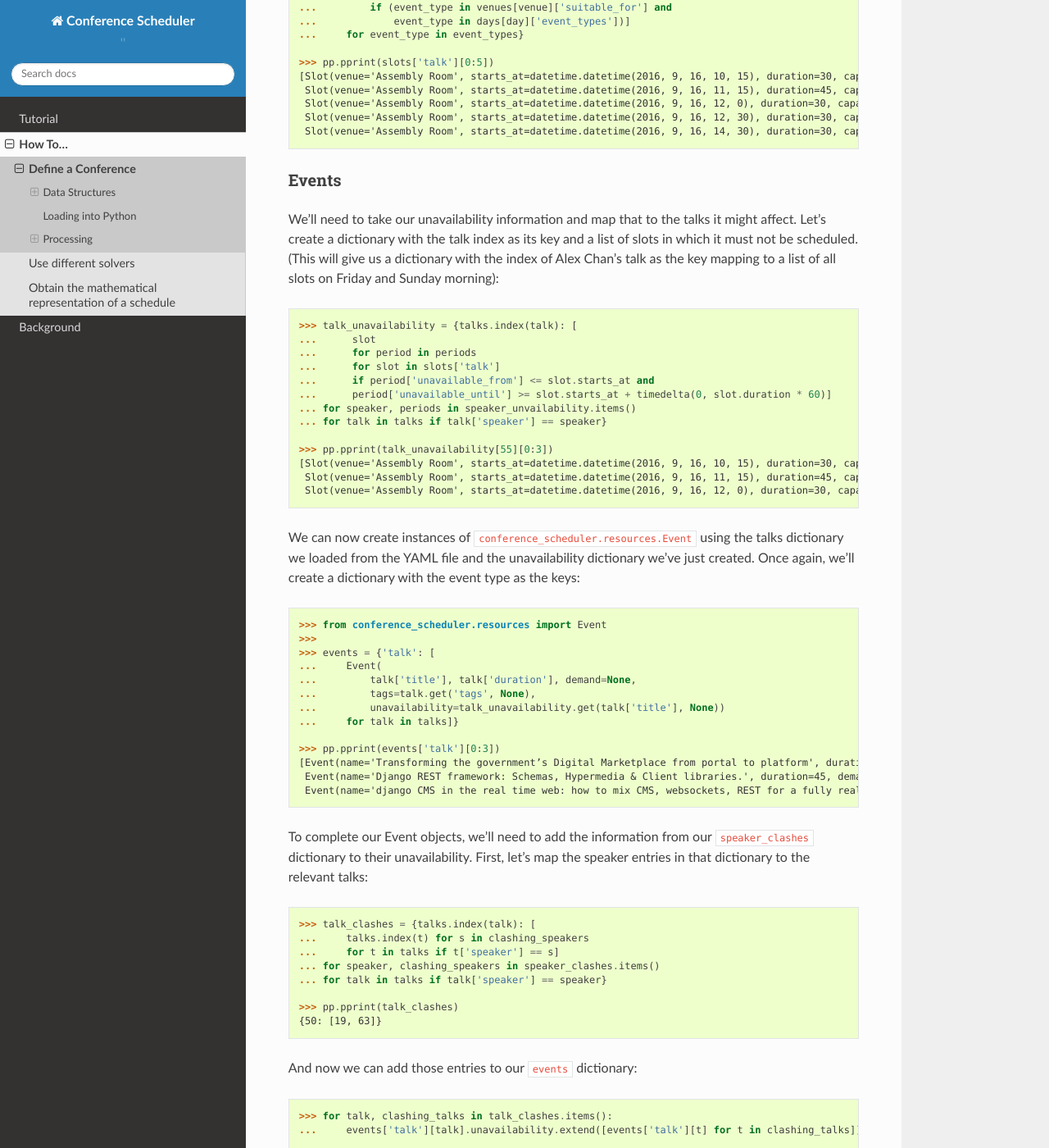
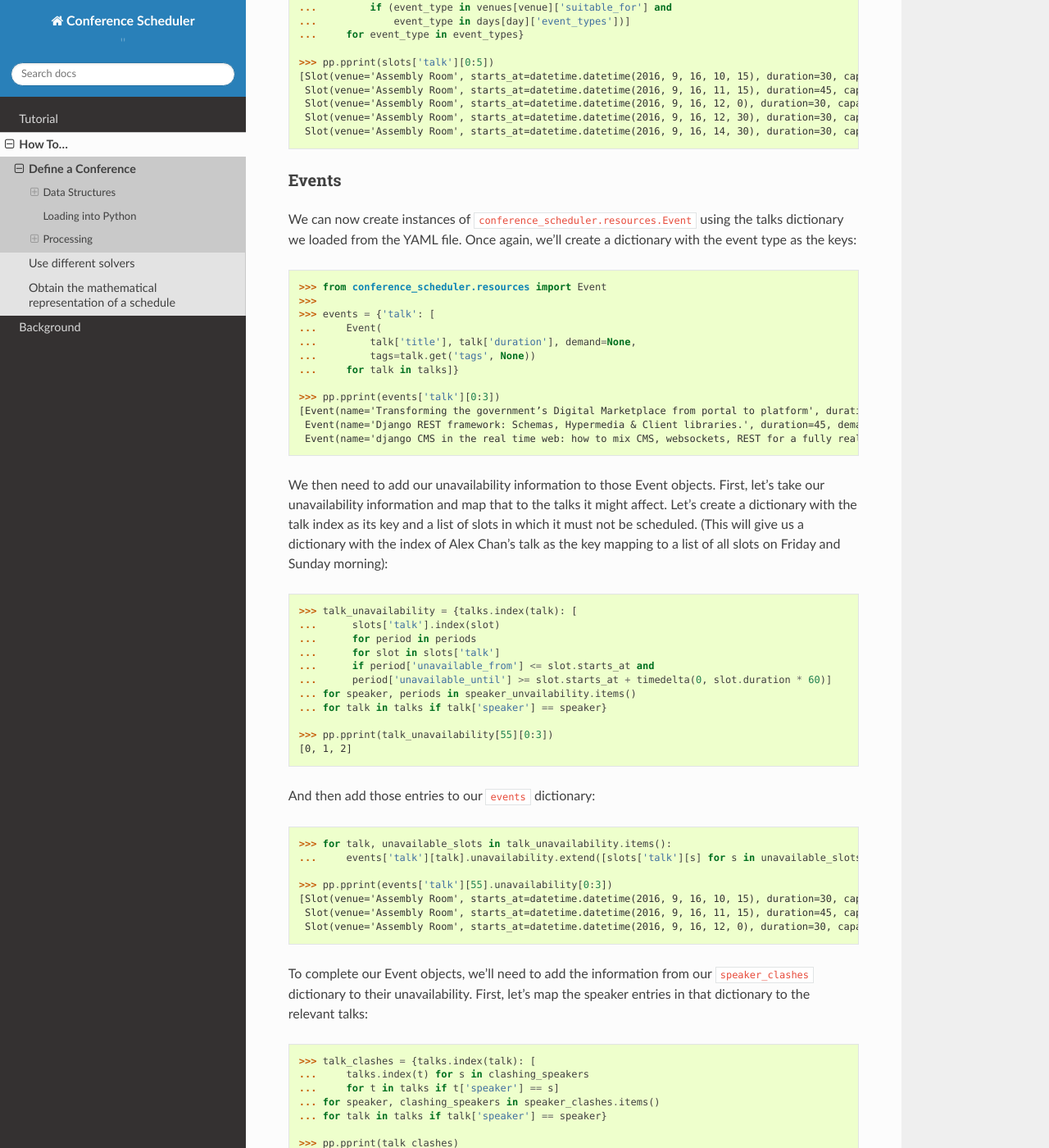
Before and after one commit to PyconUK/ConferenceScheduler, a Sphinx documentation site: the page built from docs/howto/define_a_conference.rst, in a window 1280 px wide and 1400 px high, scrolled down 5583 px. Shown: the whole window at 82% size. Built offline with Sphinx 7.4.7 and the Read the Docs theme 2.0.0, drawn with Linux system fonts in a browser that asks for light colours.

Commit message:
[#44] Add unavailability to events after rather than at their instantiation

```diff
--- a/docs/howto/define_a_conference.rst
+++ b/docs/howto/define_a_conference.rst
@@ -310,15 +310,32 @@ we'll need each list of :code:`Slots` separately later on::
 
 Events
 ******
+We can now create instances of :code:`conference_scheduler.resources.Event`
+using the talks dictionary we loaded from the YAML file. Once again, we'll
+create a dictionary with the event type as the keys::
 
-We'll need to take our unavailability information and map that to the talks it
+    >>> from conference_scheduler.resources import Event
+    >>>
+    >>> events = {'talk': [
+    ...     Event(
+    ...         talk['title'], talk['duration'], demand=None,
+    ...         tags=talk.get('tags', None))
+    ...     for talk in talks]}
+
+    >>> pp.pprint(events['talk'][0:3])
+    [Event(name='Transforming the government’s Digital Marketplace from portal to platform', duration=30, demand=None, tags=[], unavailability=[]),
+     Event(name='Django REST framework: Schemas, Hypermedia & Client libraries.', duration=45, demand=None, tags=[], unavailability=[]),
+     Event(name='django CMS in the real time web: how to mix CMS, websockets, REST for a fully real time experience', duration=30, demand=None, tags=[], unavailability=[])]
+
+We then need to add our unavailability information to those Event objects.
+First, let's take our unavailability information and map that to the talks it
 might affect. Let's create a dictionary with the talk index as its key and a
 list of slots in which it must not be scheduled. (This will give us a
 dictionary with the index of Alex Chan's talk as the key mapping to a list of
 all slots on Friday and Sunday morning)::
 
     >>> talk_unavailability = {talks.index(talk): [
-    ...      slot
+    ...      slots['talk'].index(slot)
     ...      for period in periods
     ...      for slot in slots['talk']
     ...      if period['unavailable_from'] <= slot.starts_at and
@@ -327,28 +344,17 @@ all slots on Friday and Sunday morning)::
     ... for talk in talks if talk['speaker'] == speaker}
 
     >>> pp.pprint(talk_unavailability[55][0:3])
+    [0, 1, 2]
+
+And then add those entries to our :code:`events` dictionary::
+
+    >>> for talk, unavailable_slots in talk_unavailability.items():
+    ...     events['talk'][talk].unavailability.extend([slots['talk'][s] for s in unavailable_slots])
+
+    >>> pp.pprint(events['talk'][55].unavailability[0:3])
     [Slot(venue='Assembly Room', starts_at=datetime.datetime(2016, 9, 16, 10, 15), duration=30, capacity=500, session='2016-09-16 morning'),
      Slot(venue='Assembly Room', starts_at=datetime.datetime(2016, 9, 16, 11, 15), duration=45, capacity=500, session='2016-09-16 morning'),
      Slot(venue='Assembly Room', starts_at=datetime.datetime(2016, 9, 16, 12, 0), duration=30, capacity=500, session='2016-09-16 morning')]
-
-We can now create instances of :code:`conference_scheduler.resources.Event`
-using the talks dictionary we loaded from the YAML file and the unavailability
-dictionary we've just created. Once again, we'll create a dictionary with the
-event type as the keys::
-
-    >>> from conference_scheduler.resources import Event
-    >>>
-    >>> events = {'talk': [
-    ...     Event(
-    ...         talk['title'], talk['duration'], demand=None,
-    ...         tags=talk.get('tags', None),
-    ...         unavailability=talk_unavailability.get(talk['title'], None))
-    ...     for talk in talks]}
-
-    >>> pp.pprint(events['talk'][0:3])
-    [Event(name='Transforming the government’s Digital Marketplace from portal to platform', duration=30, demand=None, tags=[], unavailability=[]),
-     Event(name='Django REST framework: Schemas, Hypermedia & Client libraries.', duration=45, demand=None, tags=[], unavailability=[]),
-     Event(name='django CMS in the real time web: how to mix CMS, websockets, REST for a fully real time experience', duration=30, demand=None, tags=[], unavailability=[])]
 
 To complete our Event objects, we'll need to add the information from our
 :code:`speaker_clashes` dictionary to their unavailability. First, let's map
```
